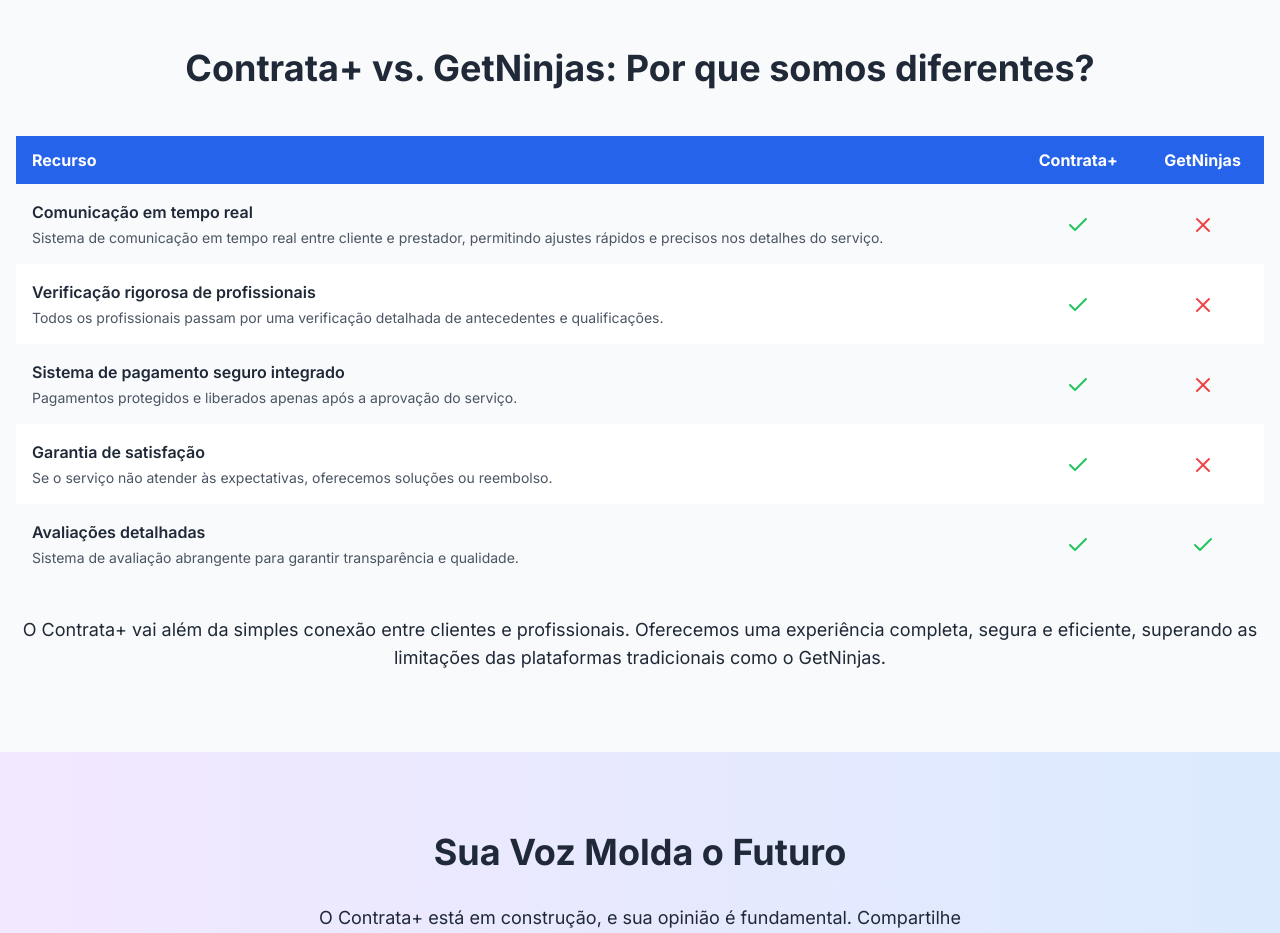
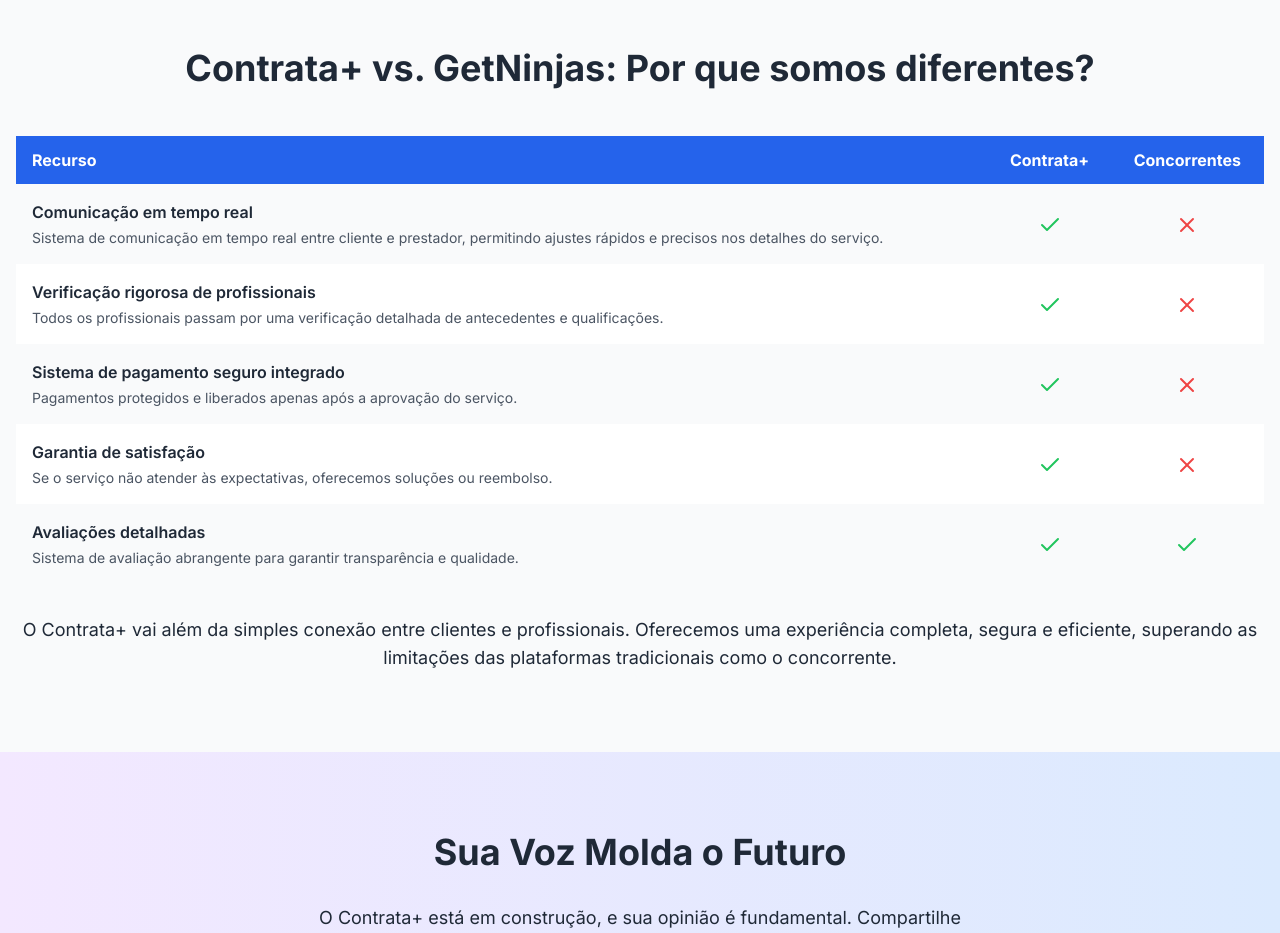
Before and after one commit to Aldacelio/landing-page-contrata-frontend, a Next.js app: page / in a window 1280 px wide. Shown: the part 1400-2333 px from the top of the page. Built offline with nearby package versions, Linux system fonts and the light colour scheme.

Commit message:
Update Diferenciais.tsx

```diff
--- a/components/Diferenciais.tsx
+++ b/components/Diferenciais.tsx
@@ -19,7 +19,7 @@ export default function Diferenciais() {
               <tr>
                 <th className="py-3 px-4 text-left">Recurso</th>
                 <th className="py-3 px-4 text-center">Contrata+</th>
-                <th className="py-3 px-4 text-center">GetNinjas</th>
+                <th className="py-3 px-4 text-center">Concorrentes</th>
               </tr>
             </thead>
             <tbody>
@@ -50,7 +50,7 @@ export default function Diferenciais() {
         </div>
         <p className="text-center mt-8 text-lg">
           O Contrata+ vai além da simples conexão entre clientes e profissionais. Oferecemos uma experiência completa,
-          segura e eficiente, superando as limitações das plataformas tradicionais como o GetNinjas.
+          segura e eficiente, superando as limitações das plataformas tradicionais como o concorrente.
         </p>
       </div>
     </section>
```
